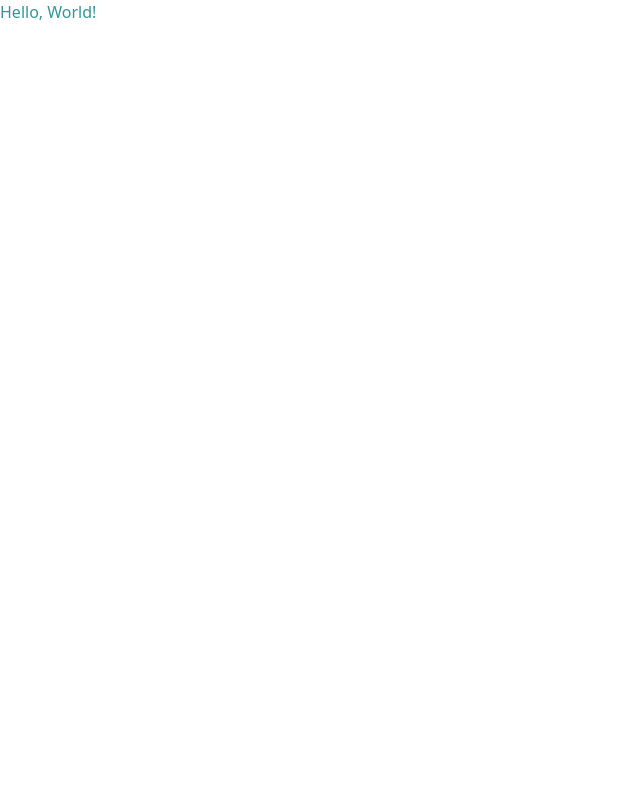
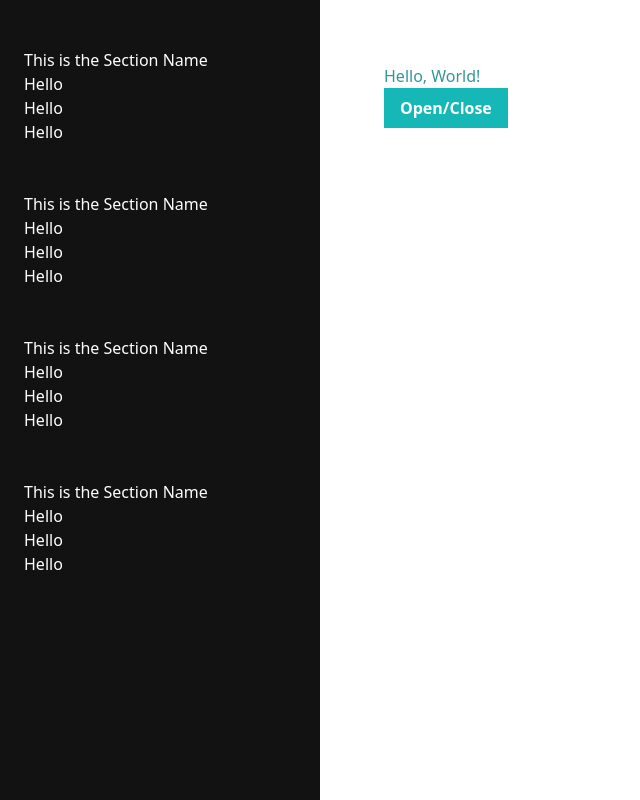
Before and after one commit to alexluong/gatsby-tailwind-exploration, a Gatsby site: page / in a window 1280 px wide. Shown: the whole page, without its empty margins (0-640 px from the left). Built offline with nearby package versions, Linux system fonts and the light colour scheme; Gatsby itself is replaced by a stand-in of ours.

Commit message:
feat: animated, persisted sidebar

```diff
--- a/gatsby-config.js
+++ b/gatsby-config.js
@@ -1,3 +1,12 @@
 module.exports = {
-  plugins: ["gatsby-plugin-typescript", "gatsby-plugin-postcss"]
+  plugins: [
+    "gatsby-plugin-typescript",
+    "gatsby-plugin-postcss",
+    {
+      resolve: "gatsby-plugin-purgecss",
+      options: {
+        tailwind: true
+      }
+    }
+  ]
 };
--- /dev/null
+++ b/src/components/Section.tsx
@@ -0,0 +1,31 @@
+import React from "react";
+import { useMeasure } from "react-use";
+import { useSpring, animated } from "react-spring";
+
+interface SectionProps {
+  isOpen: boolean;
+  toggleSection: () => void;
+}
+
+const Section = ({ isOpen, toggleSection }: SectionProps) => {
+  const [ref, { height }] = useMeasure();
+
+  const styles = useSpring({ height: isOpen ? height : 0 });
+
+  return (
+    <div className="mb-12">
+      <h2 className="cursor-pointer" onClick={() => toggleSection()}>
+        This is the Section Name
+      </h2>
+      <animated.ul style={{ height: styles.height, overflow: "hidden" }}>
+        <div ref={ref}>
+          <li>Hello</li>
+          <li>Hello</li>
+          <li>Hello</li>
+        </div>
+      </animated.ul>
+    </div>
+  );
+};
+
+export default Section;
--- a/src/pages/index.tsx
+++ b/src/pages/index.tsx
@@ -1,7 +1,123 @@
 import React from "react";
+import { useImmerReducer } from "use-immer";
+import { useLocalStorage } from "react-use";
+import { useSpring, animated } from "react-spring";
+import Section from "../components/Section";
+
+const WIDTH = 20;
+const OPEN_SIDEBAR = "openSidebar";
+const CLOSE_SIDEBAR = "closeSidebar";
+const OPEN_SECTION = "openSection";
+const CLOSE_SECTION = "closeSection";
+
+type SidebarAction =
+  | { type: "openSidebar" }
+  | { type: "closeSidebar" }
+  | { type: "openSection"; payload: { id: string } }
+  | { type: "closeSection"; payload: { id: string } };
+
+interface SidebarState {
+  isOpen: boolean;
+  closedSections: {
+    [key: string]: boolean;
+  };
+}
+
+const initialSidebarState: SidebarState = {
+  isOpen: true,
+  closedSections: {}
+};
+
+function reducer(state: SidebarState, action: SidebarAction): SidebarState {
+  switch (action.type) {
+    case OPEN_SIDEBAR: {
+      state.isOpen = true;
+      return state;
+    }
+    case CLOSE_SIDEBAR: {
+      state.isOpen = false;
+      return state;
+    }
+    case OPEN_SECTION: {
+      state.closedSections[action.payload.id] = true;
+      return state;
+    }
+    case CLOSE_SECTION: {
+      state.closedSections[action.payload.id] = false;
+      return state;
+    }
+    default:
+      return state;
+  }
+}
 
 const IndexPage = () => {
-  return <div className="text-teal-600">Hello, World!</div>;
+  const [lsValue, setLsValue] = useLocalStorage(
+    "sidebarState",
+    initialSidebarState
+  );
+  const [state, dispatch] = useImmerReducer(reducer, lsValue);
+
+  const toggleSidebar = () => {
+    dispatch({
+      type: state.isOpen ? CLOSE_SIDEBAR : OPEN_SIDEBAR
+    });
+  };
+
+  const toggleSection = (id: string) => () => {
+    dispatch({
+      type: state.closedSections[id] ? CLOSE_SECTION : OPEN_SECTION,
+      payload: { id }
+    });
+  };
+
+  // Persist state to local storage
+  React.useEffect(() => {
+    setLsValue(state);
+  }, [state, setLsValue]);
+
+  // Animation
+  const styles = useSpring({ x: state.isOpen ? 0 : WIDTH });
+
+  return (
+    <div className="min-h-screen relative">
+      <animated.div
+        className="absolute top-0 left-0 h-full text-white py-12 px-6"
+        style={{
+          transform: styles.x.interpolate(x => `translateX(${-x}rem`),
+          width: `${WIDTH}rem`,
+          backgroundColor: "#121212"
+        }}
+      >
+        <Section
+          isOpen={!state.closedSections["1"]}
+          toggleSection={toggleSection("1")}
+        />
+        <Section
+          isOpen={!state.closedSections["2"]}
+          toggleSection={toggleSection("2")}
+        />
+        <Section
+          isOpen={!state.closedSections["3"]}
+          toggleSection={toggleSection("3")}
+        />
+        <Section
+          isOpen={!state.closedSections["4"]}
+          toggleSection={toggleSection("4")}
+        />
+      </animated.div>
+
+      <animated.div
+        className="flex-1 p-16"
+        style={{ marginLeft: styles.x.interpolate(x => `${WIDTH - x}rem`) }}
+      >
+        <p className="text-teal-600">Hello, World!</p>
+        <button className="btn btn-primary" onClick={() => toggleSidebar()}>
+          Open/Close
+        </button>
+      </animated.div>
+    </div>
+  );
 };
 
 export default IndexPage;
--- /dev/null
+++ b/tailwind.config.js
@@ -0,0 +1,20 @@
+module.exports = {
+  theme: {},
+  variants: {},
+  plugins: [
+    function({ addComponents }) {
+      const buttons = {
+        ".btn": {
+          padding: ".5rem 1rem",
+          fontWeight: "600"
+        },
+        ".btn-primary": {
+          backgroundColor: "#16B7B7",
+          color: "#fff"
+        }
+      };
+
+      addComponents(buttons);
+    }
+  ]
+};
```
Also changed, not shown: package.json (+6 -1 lines), 1 other file.
